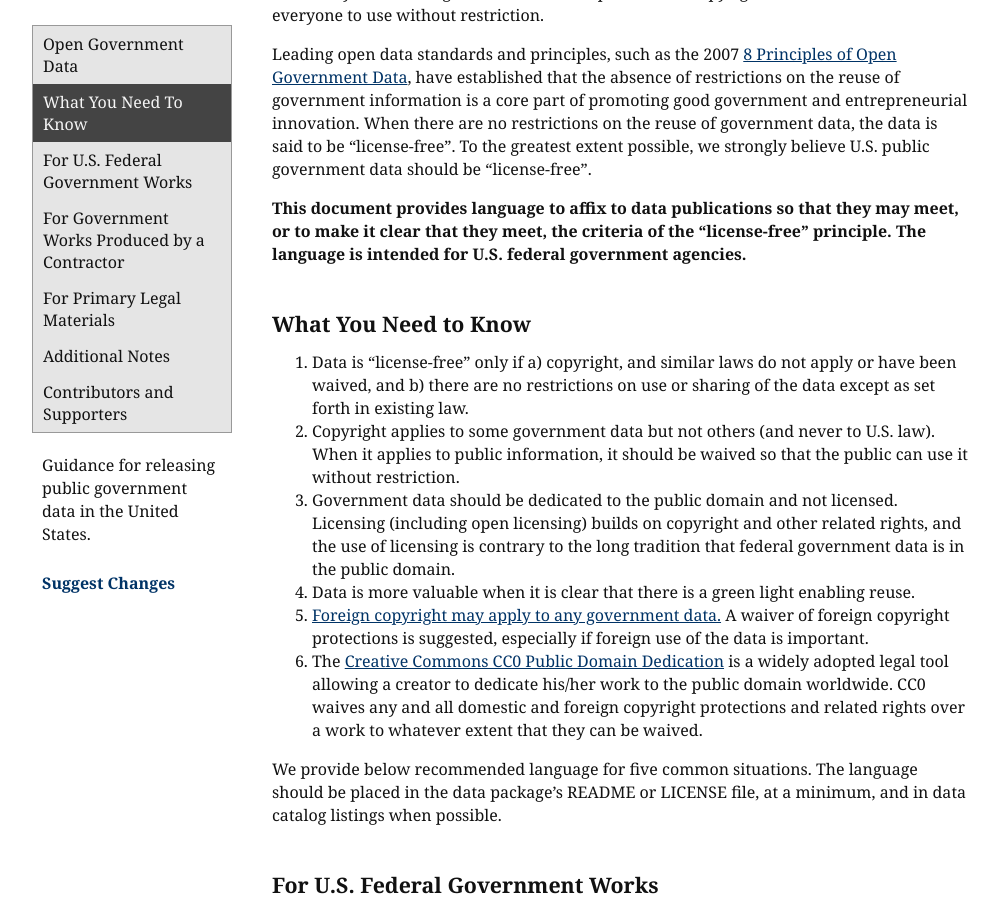
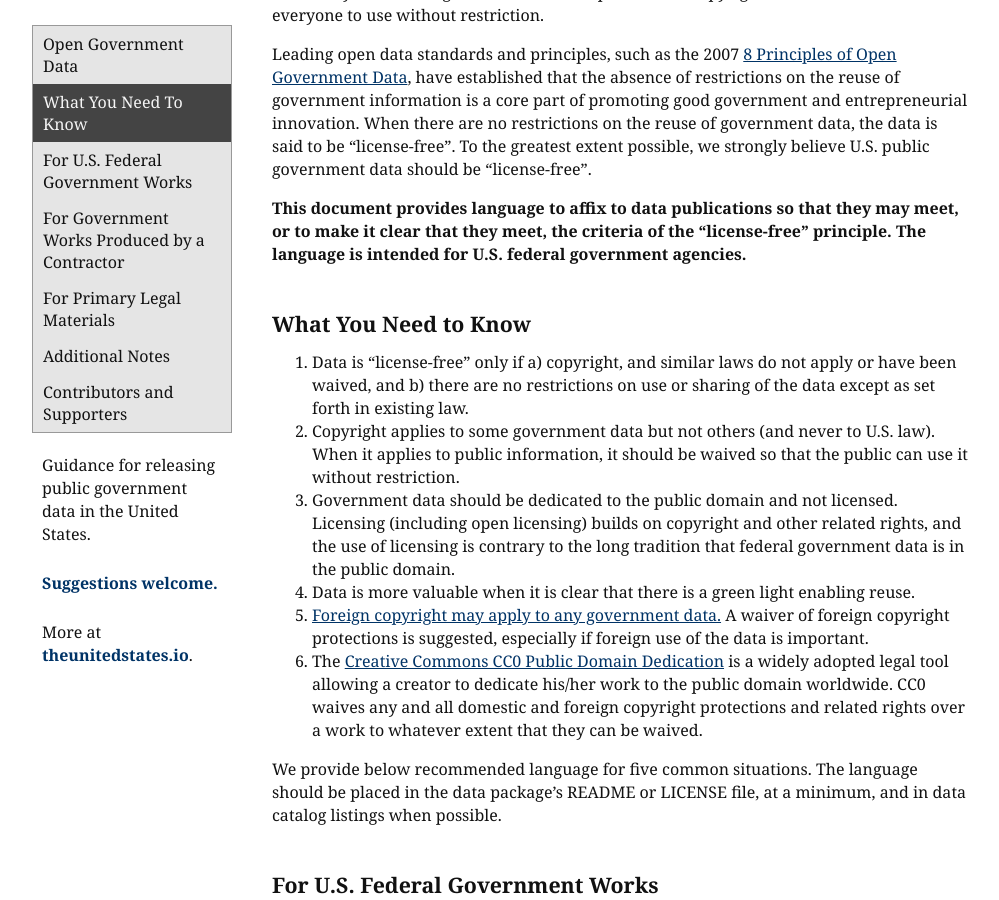
Before and after one commit to unitedstates/licensing, a Jekyll site: the page built from index.md, in a window 1280 px wide and 900 px high, scrolled down 316 px. Shown: the whole window, without its empty margins (18-1017 px from the left). Built offline with Jekyll 4.4.1, drawn with Linux system fonts in a browser that asks for light colours; nearby versions of some CDN libraries; some web fonts are replaced.

Commit message:
Add link to unitedstates

```diff
--- a/_layouts/default.html
+++ b/_layouts/default.html
@@ -51,8 +51,12 @@
 
       <p>
         <a href="http://prose.io/#unitedstates/licensing/edit/gh-pages/index.md">
-          Suggest Changes
+          Suggestions welcome.
         </a>
+      </p>
+
+      <p>
+        More at <a href="http://theunitedstates.io">theunitedstates.io</a>.
       </p>
 
     </nav>
```
